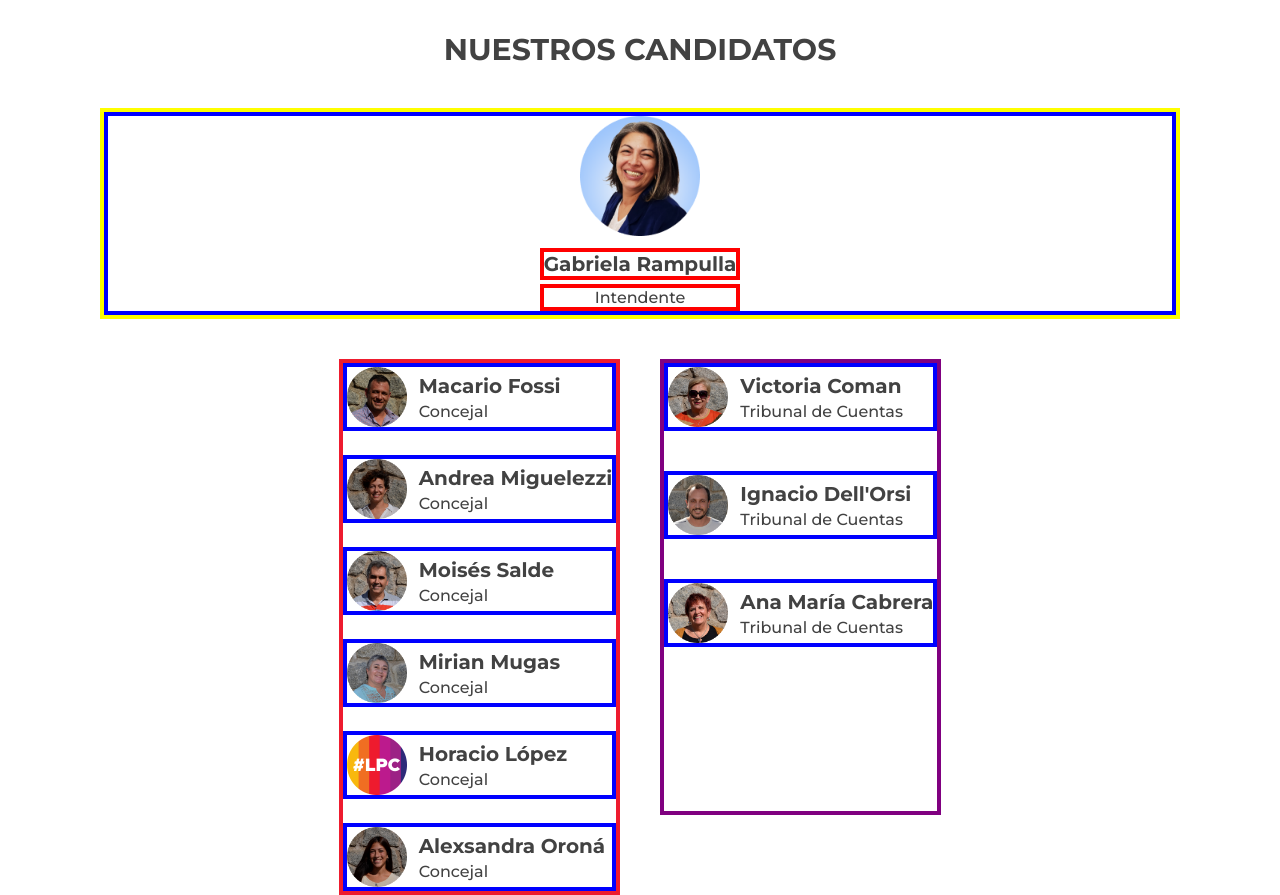
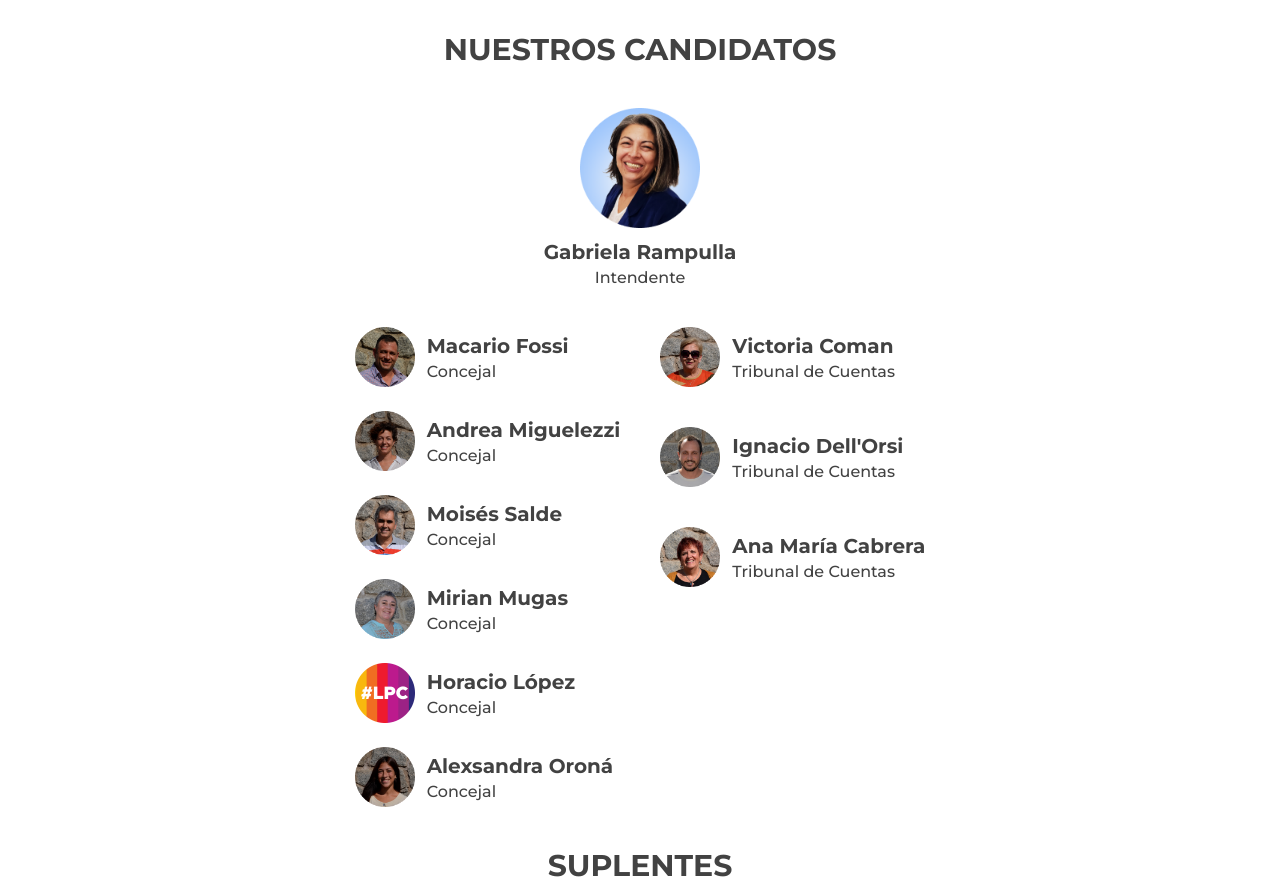
Before and after one commit to francesco-melchior/nuevo-laspe-as, a plain HTML site: page index.html in a window 1280 px wide. Shown: the part 3070-3965 px from the top of the page. Drawn offline with nearby package versions, Linux system fonts and the light colour scheme.

Commit message:
very happy so far

```diff
--- a/css/style.css
+++ b/css/style.css
@@ -536,10 +536,12 @@
         /* background-color: black; */
         display: flex;
         flex-direction: column;
+
+        /* width: 100%; */
     }
 
     .flex-candidatos-top {
-        border: 4px solid yellow;
+        /* border: 4px solid yellow; */
         display: flex;
         flex-direction: column;
         gap: 40px;
@@ -553,7 +555,7 @@
     }
 
     .container-candidatos-on-top {
-        border: 4px blue solid;
+        /* border: 4px blue solid; */
 
         width: 100%;
         display: flex;
@@ -571,7 +573,7 @@
     }
 
     .description-candidatos-on-top h2 {
-        border: 4px solid red;
+        /* border: 4px solid red; */
 
         font-weight: 700;
         font-size: 20px;
@@ -580,7 +582,7 @@
     }
 
     .description-candidatos-on-top h3 {
-        border: 4px solid red;
+        /* border: 4px solid red; */
 
         font-weight: 500;
         font-size: 16px;
@@ -591,7 +593,7 @@
 
 
     .flex-candidatos-bottom {
-        border: #EE1B2E solid 4px;
+        /* border: #EE1B2E solid 4px; */
 
         /* contiene las tres cajitas de 7 candidatos a concejales, titulares y suplentes tambien */
 
@@ -603,7 +605,7 @@
 
 
     .flex-candidatos-bottom-tribunal {
-        border: purple solid 4px;
+        /* border: purple solid 4px; */
 
         /* contiene las tres cajitas de candidatos a TRIBUNAL, titulares y suplentes tambien */
 
@@ -617,7 +619,7 @@
 
 
     .container-candidatos-bottom {
-        border: 4px blue solid;
+        /* border: 4px blue solid; */
 
         width: 100%;
         display: flex;
```
